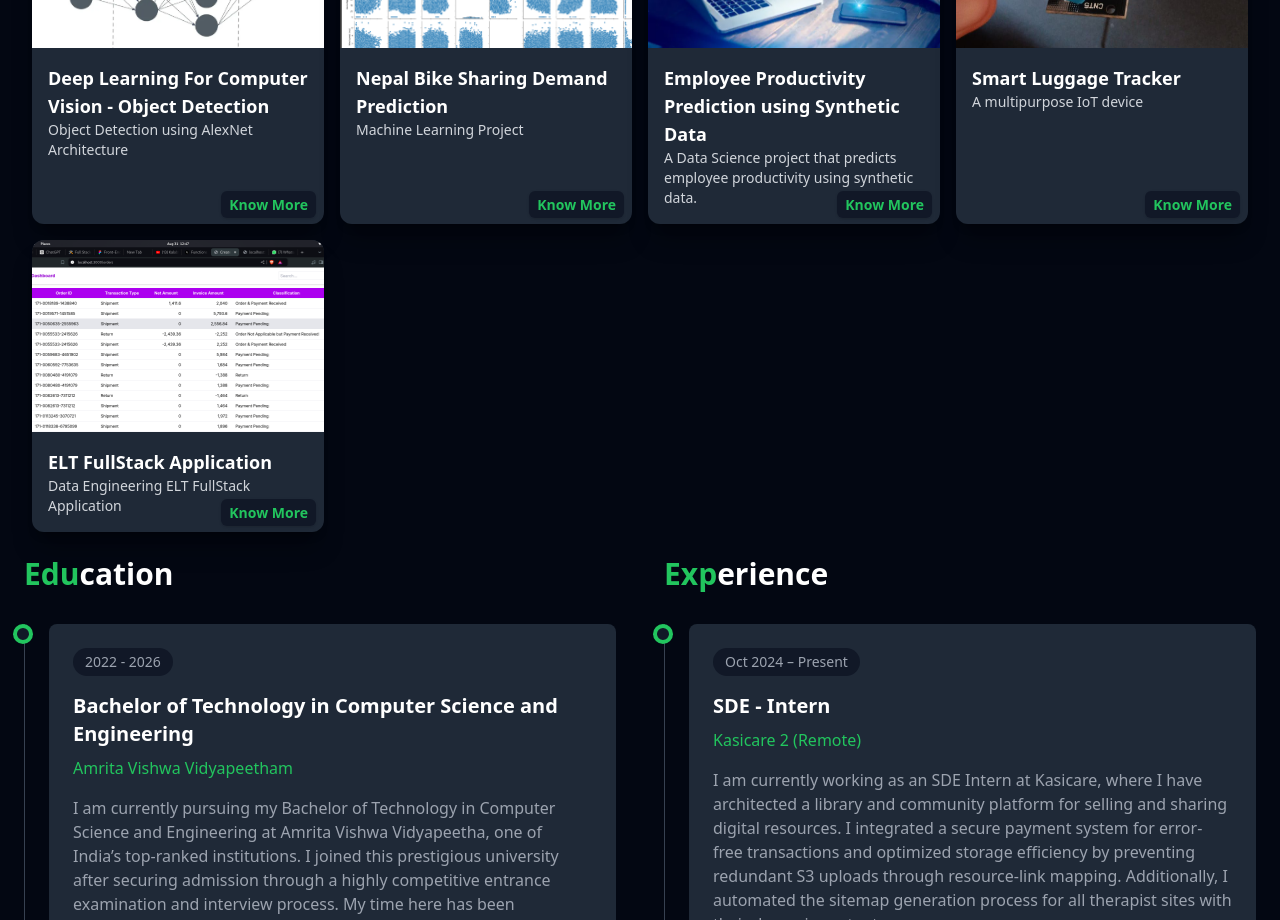
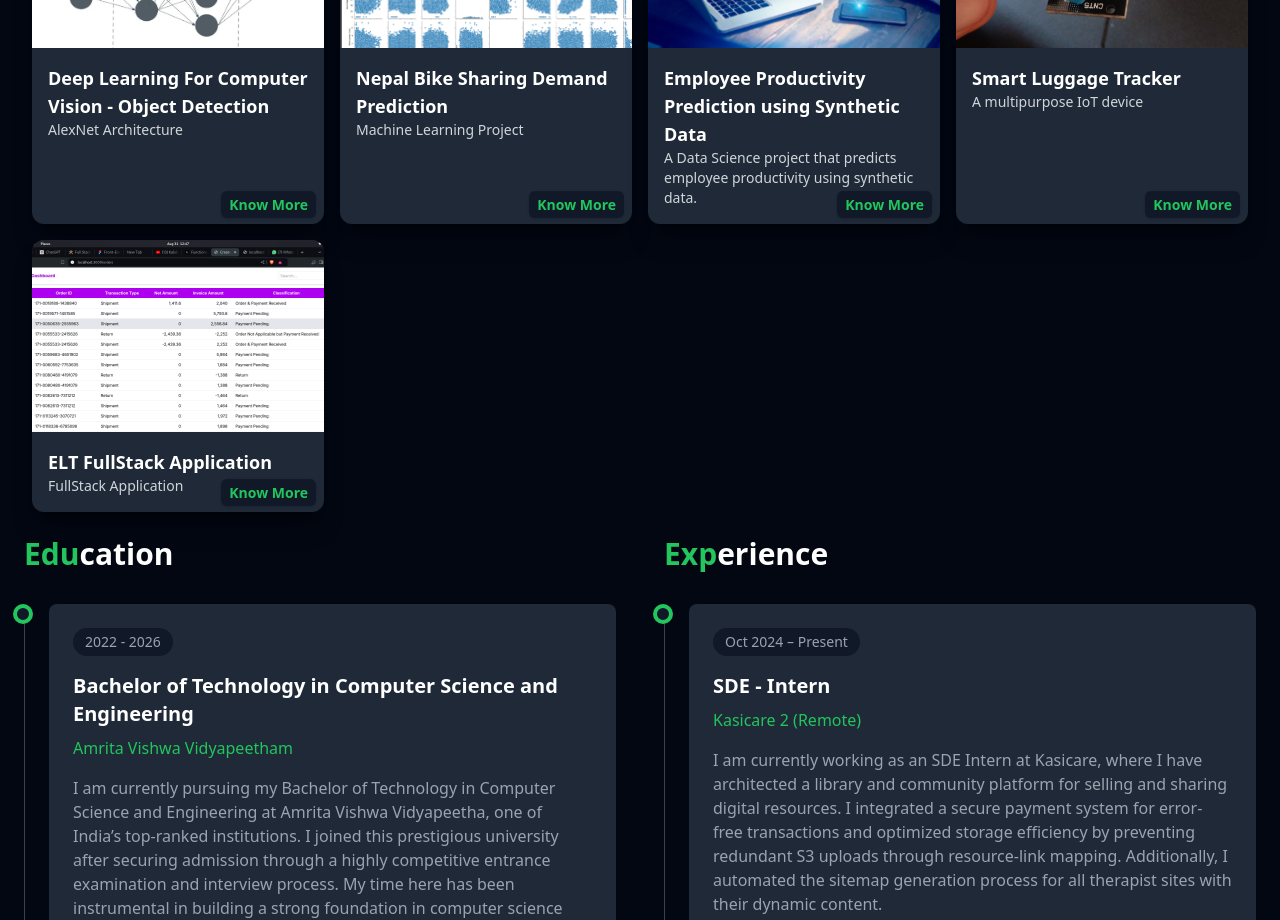
Before and after one commit to Aadarshprajapati777/aadarshPrajapati, a React (Vite) app: page / in a window 1280 px wide. Shown: the part 2160-3080 px from the top of the page. Built offline with nearby package versions, Linux system fonts and the light colour scheme.

Commit message:
shorten name

```diff
--- a/src/components/Portfolio.jsx
+++ b/src/components/Portfolio.jsx
@@ -89,7 +89,7 @@ const Portfolio = () => {
     {
       id: "Detection",
       title: "Deep Learning For Computer Vision - Object Detection",
-      value: "Object Detection using AlexNet Architecture",
+      value: "AlexNet Architecture",
       icon: "trophy",
       description: "dl",
       images: [
@@ -155,7 +155,7 @@ const Portfolio = () => {
     {
       id: "elt",
       title: "ELT FullStack Application",
-      value: "Data Engineering ELT FullStack Application",
+      value: "FullStack Application",
       icon: "money",
       description: "elt",
       images: [
```
